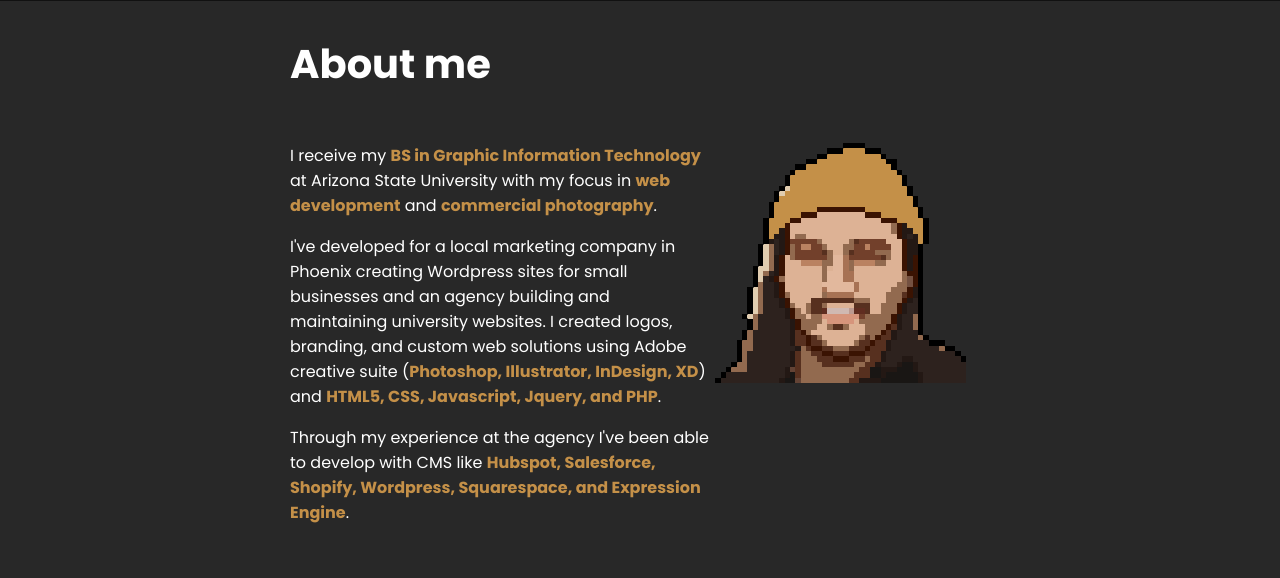
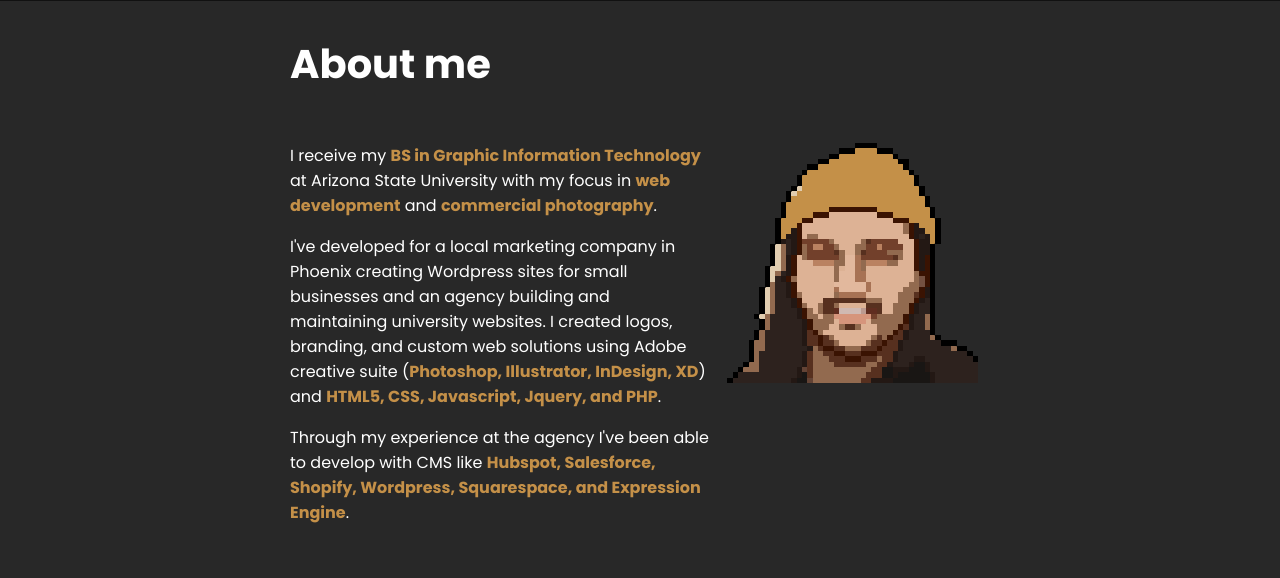
Before and after one commit to billyfrn/portfolio, a PHP site: page / in a window 1280 px wide. Shown: the part 799-1377 px from the top of the page. Run offline with PHP 8.4, Linux system fonts and the light colour scheme.

Commit message:
styling update

```diff
--- a/assets/styles.css
+++ b/assets/styles.css
@@ -20,6 +20,7 @@
 }
 h2{font-size: 2.5em;}
 b {color: #c49048;}
+.center{text-align:center;}
 .banner{
   background: #111;
   height: 100vh;
--- a/index.html
+++ b/index.html
@@ -33,7 +33,7 @@
           <p>Through my experience at the agency I've been able to develop with CMS like <b>Hubspot, Salesforce,
             Shopify, Wordpress, Squarespace, and Expression Engine</b>.</p>
         </div>
-        <div class="forty">
+        <div class="forty center">
           <img src="uploads/bf-pxl-tp.png" alt="It's me!">
         </div>
       </div>
```
